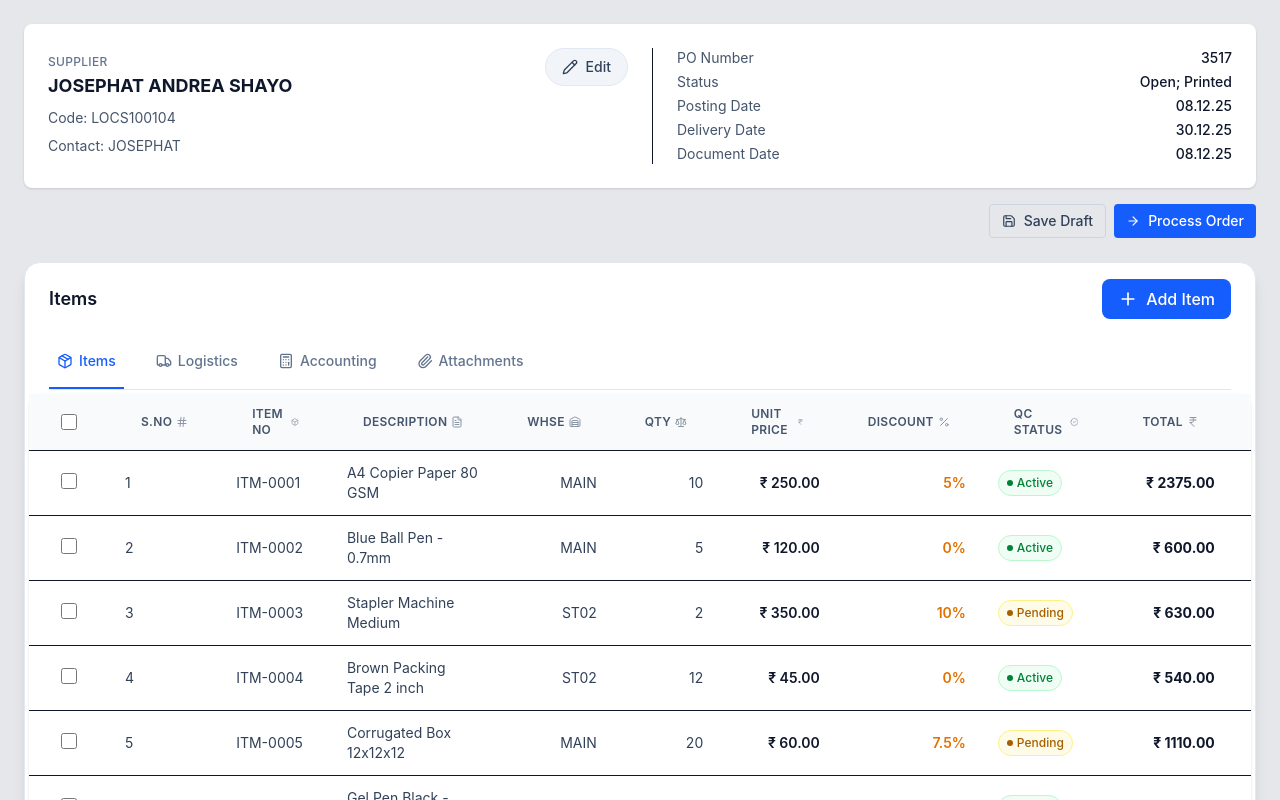
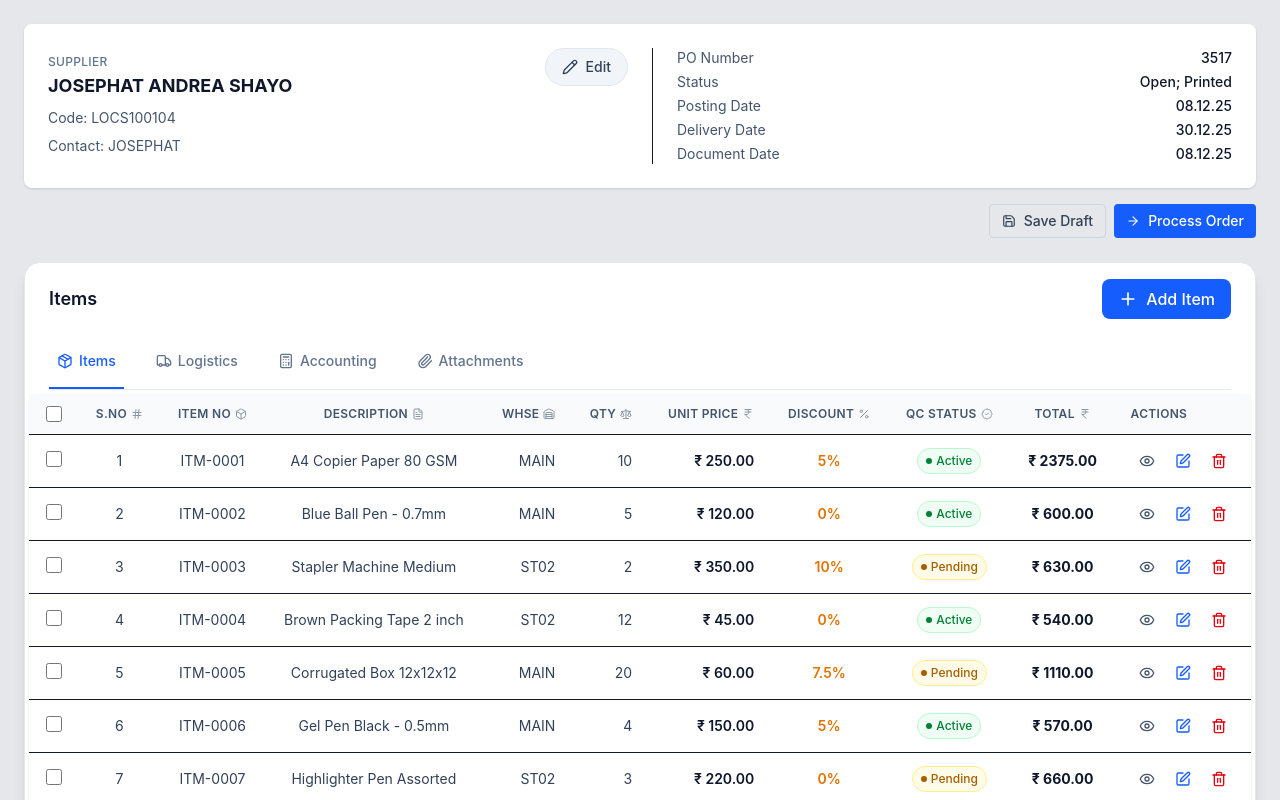
Before and after one commit to Harish-Prabhu-Developer/new_PO_Admin_dashboard_VisionInfoTech, a React (Vite) app: page / in a window 1280 px wide. Shown: the top 800 px of the page. Built offline with nearby package versions, Linux system fonts and the light colour scheme.

Commit message:
Update DataTable and ExamplePage: Adjust column alignment for better readability

```diff
--- a/src/components/DataTable.jsx
+++ b/src/components/DataTable.jsx
@@ -1,3 +1,4 @@
+// src/components/DataTable.jsx
 import React, { useState } from "react";
 import Pagination from "./common/Pagination";
 
@@ -14,26 +15,38 @@ const DataTable = ({
   const endIndex = startIndex + itemsPerPage;
   const currentData = data.slice(startIndex, endIndex);
 
+  const getAlign = (col) => col.align || "text-center";
+
   return (
-    <div
-      className={`bg-white rounded-xl border border-slate-200 shadow-sm ${className}`}
-    >
+    <div className={`bg-white rounded-xl border border-slate-200 shadow-sm ${className}`}>
       {/* Table */}
       <div className="overflow-x-auto">
         <table className="w-full text-sm">
+
           {/* Header */}
           <thead className="bg-slate-50 border-b">
             <tr>
               {columns.map((col) => (
                 <th
                   key={col.key}
-                    className="
-                      px-8 py-3
+                  className={`
+                    px-4 py-3
                     text-xs font-semibold text-slate-600 uppercase tracking-wide
-                      text-left
-                    "
+                    ${getAlign(col)}
+                  `}
                 >
-                    <div className="flex items-center gap-1">
+                  <div
+                    className={`
+                      flex items-center gap-1
+                      ${
+                        col.align === "text-left"
+                          ? "justify-start"
+                          : col.align === "text-right"
+                          ? "justify-end"
+                          : "justify-center"
+                      }
+                    `}
+                  >
                     {col.label}
                     {col.icon && <col.icon className="w-3 h-3 opacity-60" />}
                   </div>
@@ -48,16 +61,15 @@ const DataTable = ({
               <tr
                 key={rowIndex}
                 onClick={() => onRowClick?.(row)}
-                className="
-                  hover:bg-slate-50
-                  transition
-                  cursor-pointer
-                "
+                className="hover:bg-slate-50 transition cursor-pointer"
               >
                 {columns.map((col) => (
                   <td
                     key={col.key}
-                    className={`px-4 py-3 text-slate-700 ${col.align || "text-left"}`}
+                    className={`
+                      px-4 py-3 text-slate-700
+                      ${getAlign(col)}
+                    `}
                   >
                     {col.render
                       ? col.render(row[col.key], row)
--- a/src/pages/examplepage.jsx
+++ b/src/pages/examplepage.jsx
@@ -560,7 +560,7 @@ const ExamplePage = () => {
     {
       key: "discount",
       label: "Discount",
-      align: "text-right",
+      align: "text-center",
       icon: Percent,
       render: (value) => (
         <span className="text-amber-600 font-semibold">
@@ -577,7 +577,7 @@ const ExamplePage = () => {
     {
       key: "total",
       label: "Total",
-      align: "text-right",
+      align: "text-center",
       icon: IndianRupee,
       render: (value) => (
         <span className="font-bold text-slate-900">
@@ -588,7 +588,7 @@ const ExamplePage = () => {
     {
       key: "actions",
       label: "Actions",
-      align: "text-center",
+      align: "text-left",
       render: (_, row) => (
         <div className="flex items-center justify-center gap-2">
           <button
```
Lines whose indentation alone changed are shown as unchanged.
